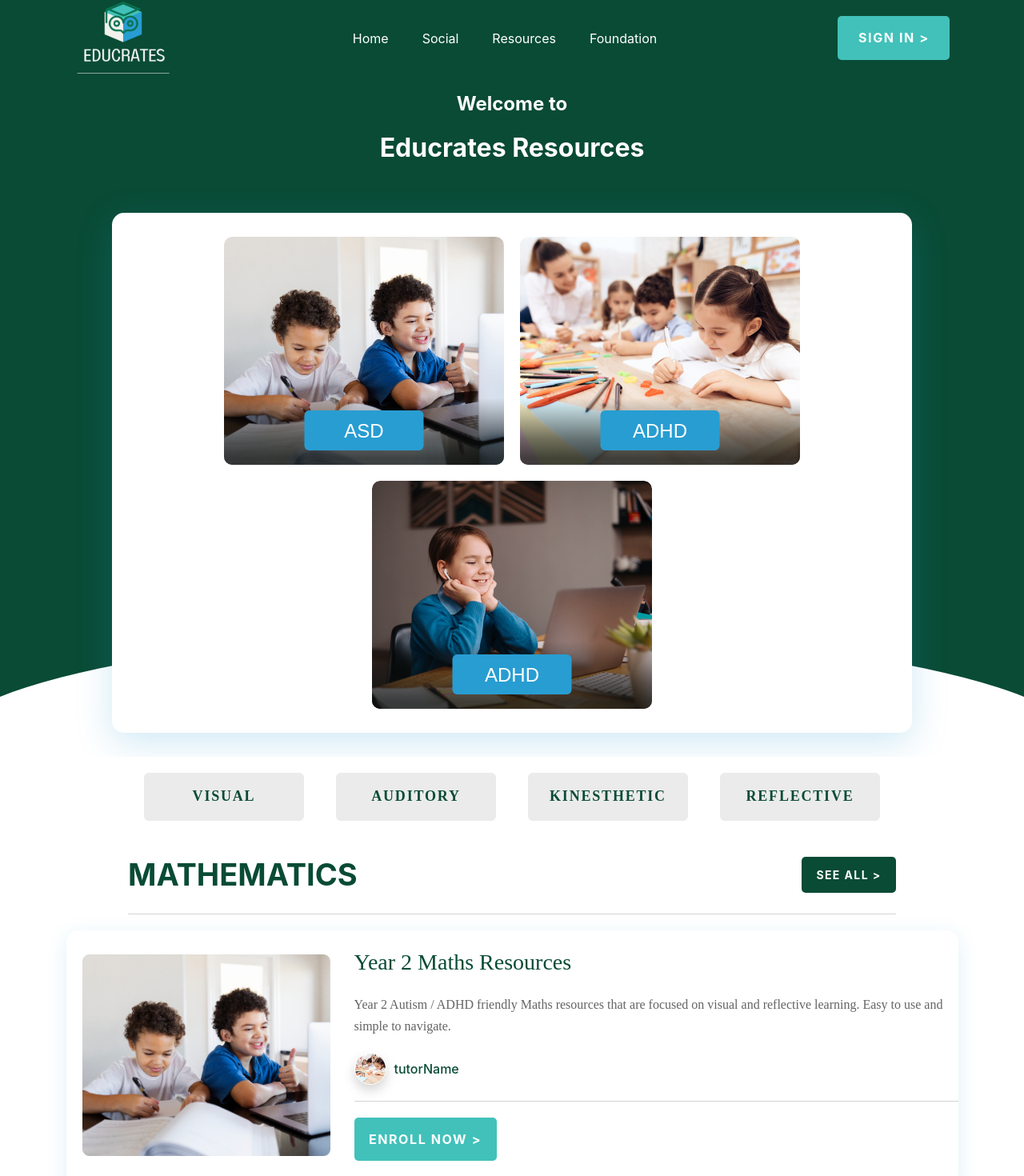
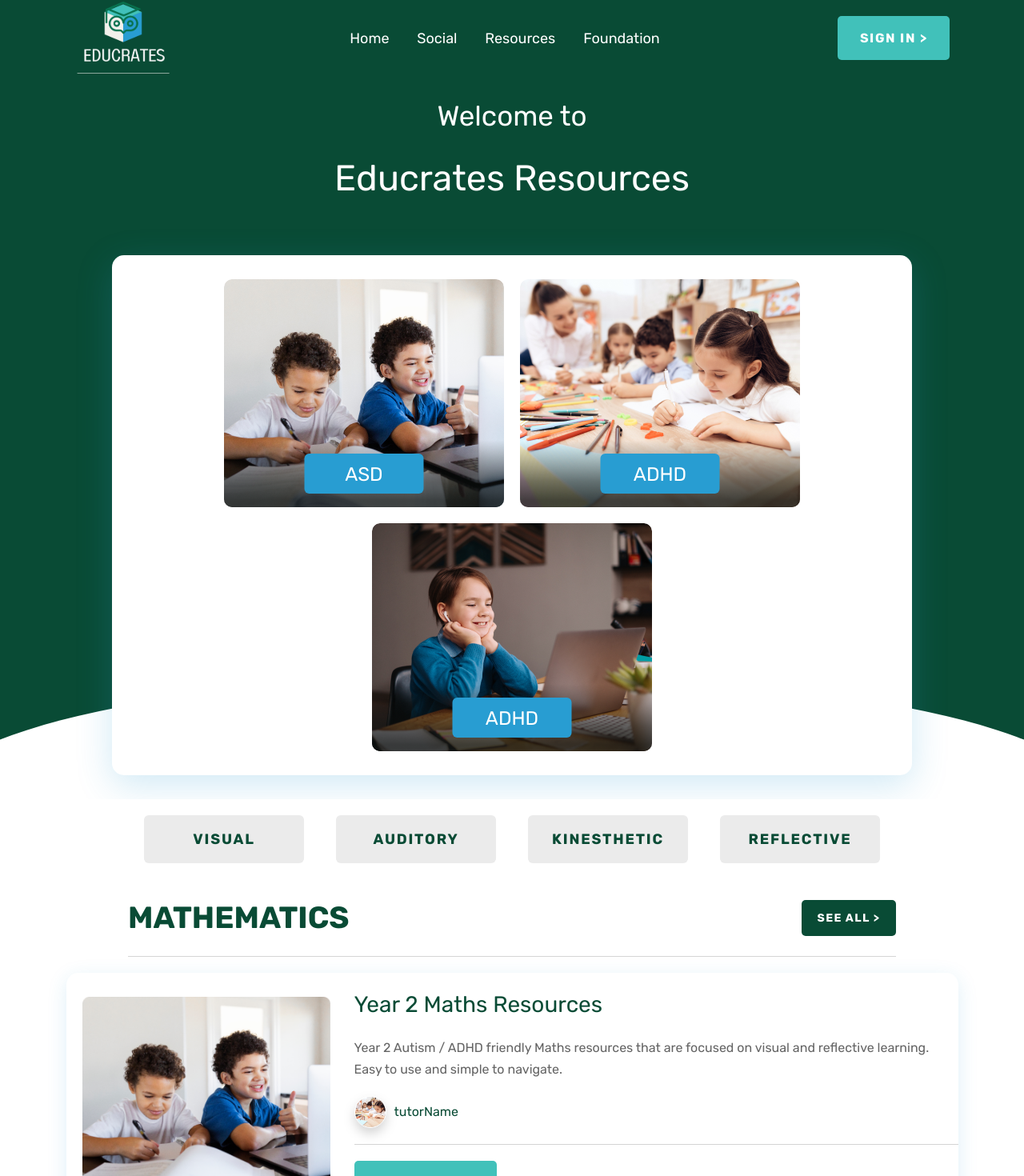
Before and after one commit to usama-mk/educrates-resources, a React (Create React App) app: page / in a window 1280 px wide. Shown: the top 1470 px of the page at 80% size. Built offline with nearby package versions, Linux system fonts and the light colour scheme.

Commit message:
added rubik fonts

```diff
--- a/src/App.css
+++ b/src/App.css
@@ -1,3 +1,5 @@
+
+@import url('https://fonts.googleapis.com/css2?family=Rubik:wght@400;700&display=swap');
 .App {
   text-align: center;
 
@@ -28,3 +30,16 @@
   color: white;
 
 }
+
+.welcome__message>h1{
+  font-family: 'Rubik', sans-serif;
+  font-style: normal;
+  font-weight: normal;
+  font-size: 45px;
+}
+.welcome__message>h2{
+  font-family: 'Rubik', sans-serif;
+  font-style: normal;
+  font-weight: normal;
+  font-size: 35px;
+}
--- a/src/Components/Body/Body.css
+++ b/src/Components/Body/Body.css
@@ -16,7 +16,7 @@
     box-shadow: 0px 8px 30px rgba(40, 157, 210, 0.3);
     border-radius: 6px;
 
-    /* font-family: Rubik; */
+    font-family: 'Rubik', sans-serif;
     font-style: normal;
     font-weight: bold;
     font-size: 18px;
@@ -35,7 +35,7 @@
     height: 60px;
     background: #EBEBEB;
     border-radius: 6px;
-    font-family: Rubik;
+    font-family: 'Rubik', sans-serif;
     font-style: normal;
     font-weight: bold;
     font-size: 18px;
--- a/src/Components/Footer/Footer.css
+++ b/src/Components/Footer/Footer.css
@@ -1,3 +1,4 @@
+@import url('https://fonts.googleapis.com/css2?family=Rubik:wght@400;700&display=swap');
 .footer{
     height: 228px;
     left: 0px;
@@ -11,11 +12,11 @@
 }
 
 .footer__copyright{
-    width: 340px;
+    max-width: 350px;
     height: 21px;
     display: flex;
     flex-wrap: wrap;
-    font-family: Rubik;
+    font-family: 'Rubik', sans-serif;
     font-style: normal;
     font-weight: normal;
     font-size: 18px;
@@ -24,17 +25,18 @@
 }
 
 .footer__designedby{
-    width: 250px;
+    max-width: 250px;
     height: 21px;
     display: flex;
     flex-wrap: wrap;
-    font-family: Rubik;
+    font-family: 'Rubik', sans-serif;
     font-style: normal;
     font-weight: normal;
     font-size: 18px;
     line-height: 21px;
     text-align: right;
     color: #E0E0E0;
+
 }
 
 .footer__designedby>span{
--- a/src/Components/Header/Header.css
+++ b/src/Components/Header/Header.css
@@ -15,6 +15,11 @@
     flex-wrap: wrap;
     margin-left: 20px;
     margin-right: 20px;
+    font-family: 'Rubik', sans-serif;
+    font-style: normal;
+    font-weight: normal;
+    font-size: 18px;
+
 }
 
 .header__right{
@@ -26,7 +31,7 @@
     justify-content: center;
     align-items: center;
 
-    /* font-family: Rubik; */
+    font-family: 'Rubik', sans-serif;
     font-style: normal;
     font-weight: bold;
     font-size: 16px;
--- a/src/Components/HeaderCard/HeaderCard.css
+++ b/src/Components/HeaderCard/HeaderCard.css
@@ -57,7 +57,7 @@
     width: 149px;
     height: 50px;
 
-    /* font-family: Rubik; */
+    font-family: 'Rubik', sans-serif;
     font-style: normal;
     font-weight: 500;
     font-size: 24px;
--- a/src/Components/Subject Section/SubjectSection.css
+++ b/src/Components/Subject Section/SubjectSection.css
@@ -14,6 +14,7 @@
 }
 
 .subjectSection__header> h1{
+    font-family: 'Rubik', sans-serif;
     font-style: normal;
     font-weight: bold;
     font-size: 38px;
@@ -31,7 +32,7 @@
     align-items: center;
     justify-content: center;
 
-    /* font-family: Rubik; */
+    font-family: 'Rubik', sans-serif;
     font-style: normal;
     font-weight: bold;
     font-size: 14px;
--- a/src/Components/SubjectCard/SubjectCard.css
+++ b/src/Components/SubjectCard/SubjectCard.css
@@ -1,3 +1,6 @@
+
+@import url('https://fonts.googleapis.com/css2?family=Rubik:wght@400;700&display=swap');
+
 .subjectCard{
     display: flex;
     /* align-items: center; */
@@ -27,7 +30,7 @@
     height: 33px;
     overflow: auto;
     text-overflow: ellipsis;
-    font-family: Rubik;
+    font-family: 'Rubik';
     font-style: normal;
     font-weight: 500;
     font-size: 28px;
@@ -47,11 +50,11 @@
 .subjectCard__description{
     display: flex;
     max-width: 755px;
-    max-height: 81px;
+    max-height: 101px;
     flex-wrap: wrap;
     overflow: hidden;
     text-overflow: ellipsis;
-    font-family: Rubik;
+    font-family: 'Rubik', sans-serif;
     font-style: normal;
     font-weight: normal;
     font-size: 16px;
@@ -77,7 +80,7 @@
     margin-right: 10px;
 }
 .tutorName{
-    /* font-family: Rubik; */
+    font-family: 'Rubik', sans-serif;
     font-style: normal;
     font-weight: 500;
     font-size: 16px;
@@ -100,7 +103,7 @@
     margin-top: 20px;
     margin-bottom: 40px;
 
-    /* font-family: Rubik; */
+    font-family: 'Rubik', sans-serif;
     font-style: normal;
     font-weight: bold;
     font-size: 16px;
```
